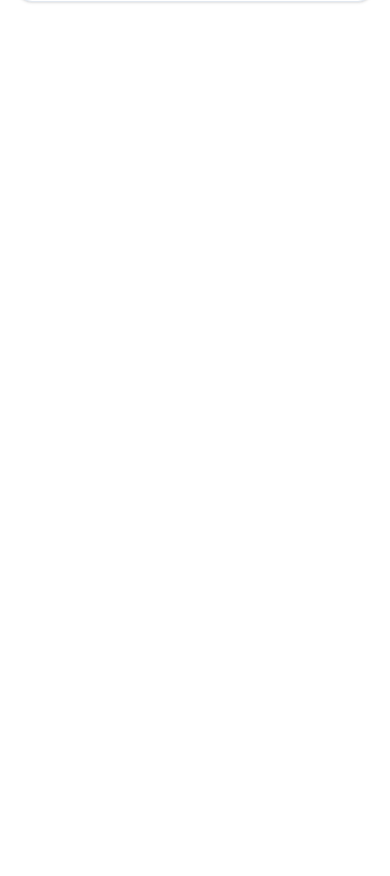
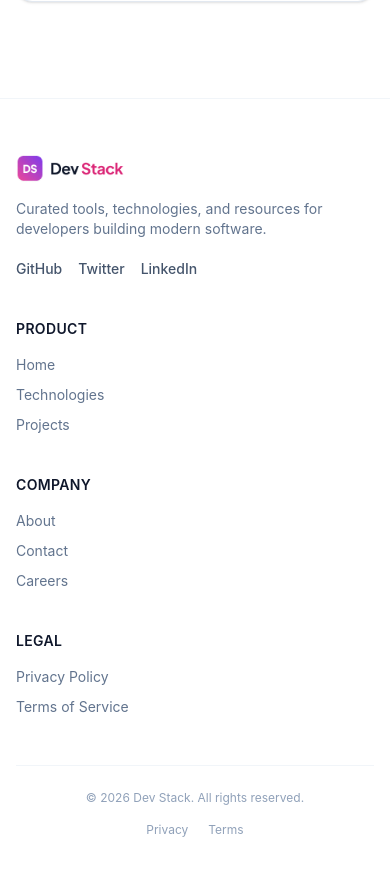
Before and after one commit to talhatalukdar/dev-stack-builder, a React (Vite) app: page / in a window 390 px wide. Shown: the part 5622-6498 px from the top of the page. Before the commit the page ends 5720 px from the top, so only its background shows below. Built offline with nearby package versions, Linux system fonts and the light colour scheme.

Commit message:
style: complete responsive footer and gradient theme

```diff
--- a/src/App.jsx
+++ b/src/App.jsx
@@ -5,6 +5,7 @@ import Hero from "./components/Hero.jsx";
 import Loader from "./components/Loader.jsx";
 import TechnologyGrid from "./components/TechnologyGrid.jsx";
 import YourStack from "./components/YourStack.jsx";
+import Footer from "./components/Footer.jsx";
 
 export default function App() {
   const [technologies, setTechnologies] = useState([]);
@@ -117,6 +118,8 @@ export default function App() {
         </section>
       </main>
 
+      <Footer />
+
       <ToastContainer
         position="top-right"
         autoClose={2500}
--- /dev/null
+++ b/src/components/Footer.jsx
@@ -0,0 +1,70 @@
+import Logo from "./Logo.jsx";
+
+const LINK_GROUPS = [
+  {
+    title: "Product",
+    links: ["Home", "Technologies", "Projects"],
+  },
+  {
+    title: "Company",
+    links: ["About", "Contact", "Careers"],
+  },
+  {
+    title: "Legal",
+    links: ["Privacy Policy", "Terms of Service"],
+  },
+];
+
+const SOCIALS = ["GitHub", "Twitter", "LinkedIn"];
+
+export default function Footer() {
+  const year = new Date().getFullYear();
+
+  return (
+    <footer className="border-t border-slate-100 bg-white">
+      <div className="mx-auto max-w-7xl px-4 py-14 sm:px-6 lg:px-8">
+        <div className="grid gap-10 md:grid-cols-[2fr_1fr_1fr_1fr]">
+          <div>
+            <Logo />
+            <p className="mt-4 max-w-xs text-sm text-slate-500">
+              Curated tools, technologies, and resources for developers
+              building modern software.
+            </p>
+            <div className="mt-5 flex gap-4 text-sm font-medium text-slate-600">
+              {SOCIALS.map((social) => (
+                <a key={social} href={`#${social.toLowerCase()}`} className="hover:text-slate-900">
+                  {social}
+                </a>
+              ))}
+            </div>
+          </div>
+
+          {LINK_GROUPS.map((group) => (
+            <div key={group.title}>
+              <h4 className="text-sm font-semibold uppercase tracking-wide text-slate-900">
+                {group.title}
+              </h4>
+              <ul className="mt-4 flex flex-col gap-2.5 text-sm text-slate-500">
+                {group.links.map((link) => (
+                  <li key={link}>
+                    <a href={`#${link.toLowerCase().replace(/\s+/g, "-")}`} className="hover:text-slate-900">
+                      {link}
+                    </a>
+                  </li>
+                ))}
+              </ul>
+            </div>
+          ))}
+        </div>
+
+        <div className="mt-12 flex flex-col items-center justify-between gap-4 border-t border-slate-100 pt-6 text-xs text-slate-400 sm:flex-row">
+          <p>&copy; {year} Dev Stack. All rights reserved.</p>
+          <div className="flex gap-5">
+            <a href="#privacy" className="hover:text-slate-600">Privacy</a>
+            <a href="#terms" className="hover:text-slate-600">Terms</a>
+          </div>
+        </div>
+      </div>
+    </footer>
+  );
+}
```
